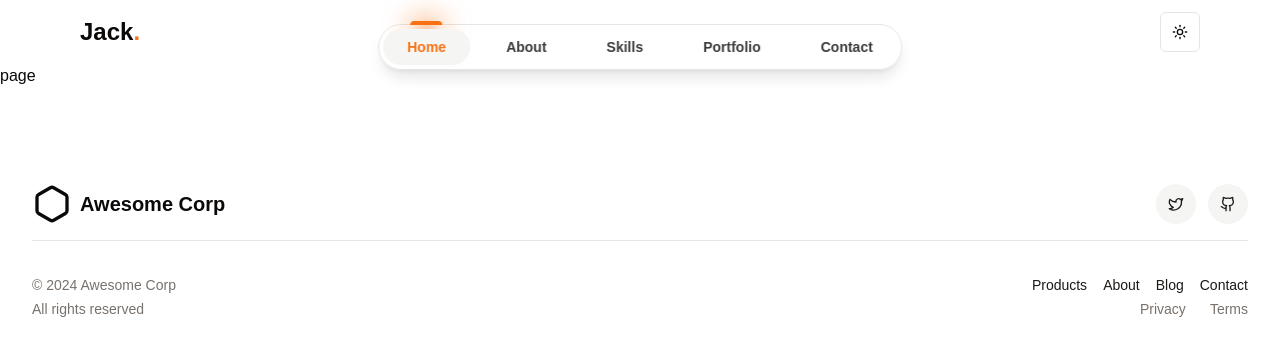
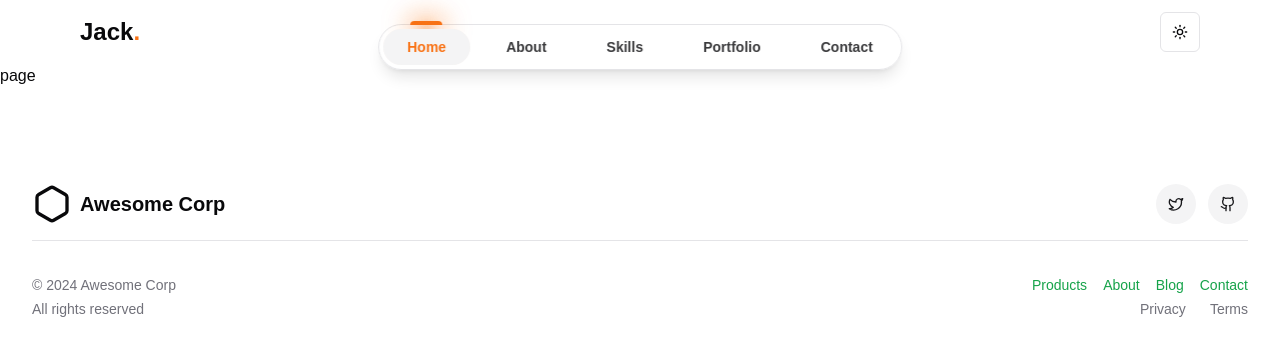
Before and after one commit to idamvictor/vice-portfolio, a Next.js app: page /test in a window 1280 px wide. Shown: the top 356 px of the page. Built offline with nearby package versions, Linux system fonts and the light colour scheme.

Commit message:
changed the color scheme of my site to green theme

```diff
--- a/app/globals.css
+++ b/app/globals.css
@@ -6,54 +6,56 @@
   font-family: Arial, Helvetica, sans-serif;
 }
 
+
 @layer base {
   :root {
     --background: 0 0% 100%;
-    --foreground: 20 14.3% 4.1%;
+    --foreground: 240 10% 3.9%;
     --card: 0 0% 100%;
-    --card-foreground: 20 14.3% 4.1%;
+    --card-foreground: 240 10% 3.9%;
     --popover: 0 0% 100%;
-    --popover-foreground: 20 14.3% 4.1%;
-    --primary: 24 9.8% 10%;
-    --primary-foreground: 60 9.1% 97.8%;
-    --secondary: 60 4.8% 95.9%;
-    --secondary-foreground: 24 9.8% 10%;
-    --muted: 60 4.8% 95.9%;
-    --muted-foreground: 25 5.3% 44.7%;
-    --accent: 60 4.8% 95.9%;
-    --accent-foreground: 24 9.8% 10%;
+    --popover-foreground: 240 10% 3.9%;
+    --primary: 142.1 76.2% 36.3%;
+    --primary-foreground: 355.7 100% 97.3%;
+    --secondary: 240 4.8% 95.9%;
+    --secondary-foreground: 240 5.9% 10%;
+    --muted: 240 4.8% 95.9%;
+    --muted-foreground: 240 3.8% 46.1%;
+    --accent: 240 4.8% 95.9%;
+    --accent-foreground: 240 5.9% 10%;
     --destructive: 0 84.2% 60.2%;
-    --destructive-foreground: 60 9.1% 97.8%;
-    --border: 20 5.9% 90%;
-    --input: 20 5.9% 90%;
-    --ring: 20 14.3% 4.1%;
+    --destructive-foreground: 0 0% 98%;
+    --border: 240 5.9% 90%;
+    --input: 240 5.9% 90%;
+    --ring: 142.1 76.2% 36.3%;
+    --radius: 0.5rem;
     --chart-1: 12 76% 61%;
     --chart-2: 173 58% 39%;
     --chart-3: 197 37% 24%;
     --chart-4: 43 74% 66%;
     --chart-5: 27 87% 67%;
-    --radius: 0.5rem;
   }
+
   .dark {
     --background: 20 14.3% 4.1%;
-    --foreground: 60 9.1% 97.8%;
-    --card: 20 14.3% 4.1%;
-    --card-foreground: 60 9.1% 97.8%;
-    --popover: 20 14.3% 4.1%;
-    --popover-foreground: 60 9.1% 97.8%;
-    --primary: 60 9.1% 97.8%;
-    --primary-foreground: 24 9.8% 10%;
-    --secondary: 12 6.5% 15.1%;
-    --secondary-foreground: 60 9.1% 97.8%;
-    --muted: 12 6.5% 15.1%;
-    --muted-foreground: 24 5.4% 63.9%;
+    --foreground: 0 0% 95%;
+    --card: 24 9.8% 10%;
+    --card-foreground: 0 0% 95%;
+    --popover: 0 0% 9%;
+    --popover-foreground: 0 0% 95%;
+    --primary: 142.1 70.6% 45.3%;
+    --primary-foreground: 144.9 80.4% 10%;
+    --secondary: 240 3.7% 15.9%;
+    --secondary-foreground: 0 0% 98%;
+    --muted: 0 0% 15%;
+    --muted-foreground: 240 5% 64.9%;
     --accent: 12 6.5% 15.1%;
-    --accent-foreground: 60 9.1% 97.8%;
+    --accent-foreground: 0 0% 98%;
     --destructive: 0 62.8% 30.6%;
-    --destructive-foreground: 60 9.1% 97.8%;
-    --border: 12 6.5% 15.1%;
-    --input: 12 6.5% 15.1%;
-    --ring: 24 5.7% 82.9%;
+    --destructive-foreground: 0 85.7% 97.3%;
+    --border: 240 3.7% 15.9%;
+    --input: 240 3.7% 15.9%;
+    --ring: 142.4 71.8% 29.2%;
     --chart-1: 220 70% 50%;
     --chart-2: 160 60% 45%;
     --chart-3: 30 80% 55%;
@@ -61,6 +63,7 @@
     --chart-5: 340 75% 55%;
   }
 }
+
 
 @layer base {
   * {
```
